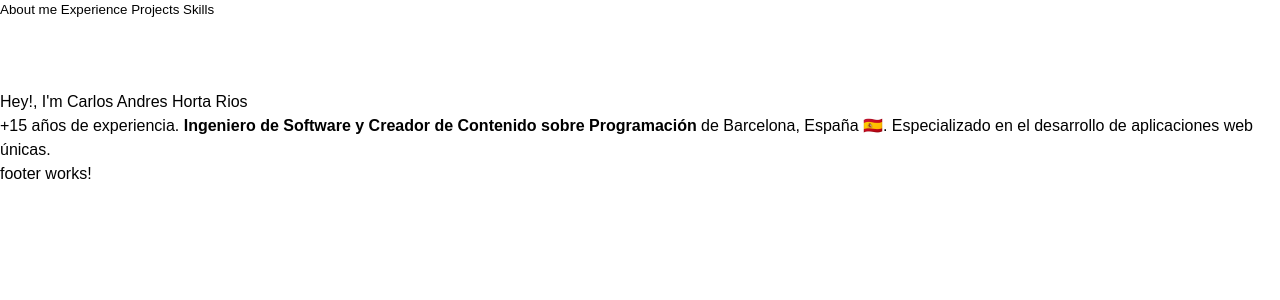
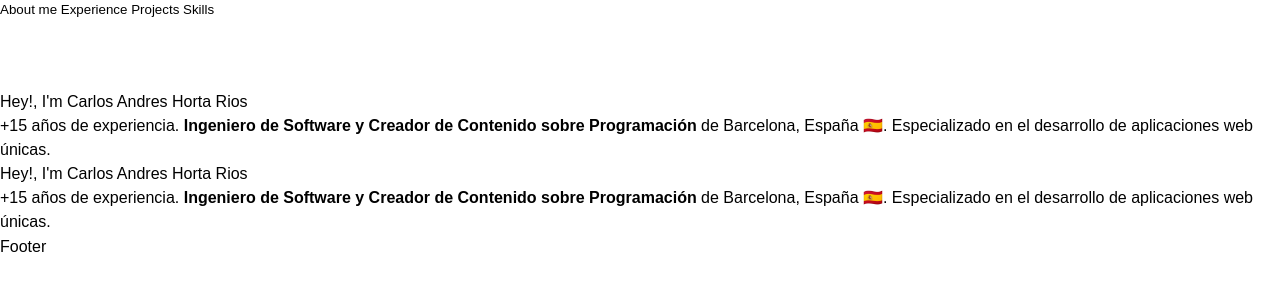
Before and after one commit to karlos-hr/portfolio, an Angular app: page / in a window 1280 px wide. Shown: the top 300 px of the page. Built offline with nearby package versions, Linux system fonts and the light colour scheme.

Commit message:
feat: fondo correcto

```diff
--- a/src/app/layout/footer/footer.component.html
+++ b/src/app/layout/footer/footer.component.html
@@ -1,3 +1,4 @@
-<p>
-  footer works!
-</p>
+<footer class="w-100 h-16 flex justify-around items-center backdrop-blur-md" style="border-top: 1px solid #f8fafc0f">
+
+Footer
+</footer>
--- a/src/app/layout/footer/footer.component.ts
+++ b/src/app/layout/footer/footer.component.ts
@@ -3,7 +3,7 @@ import { Component, OnInit } from '@angular/core';
 @Component({
   selector: 'app-footer',
   templateUrl: './footer.component.html',
-  styleUrls: ['./footer.component.css']
+  styleUrls: ['./footer.component.scss']
 })
 export class FooterComponent implements OnInit {
 
--- a/src/app/layout/header/header.component.html
+++ b/src/app/layout/header/header.component.html
@@ -1,4 +1,4 @@
-<header class="w-100  h-16 flex justify-around items-center sticky top-0 z-10 backdrop-blur-md" style="font-size: smaller; border-bottom: 1px solid #f8fafc0f">
+<header class="w-100 h-16 flex justify-around items-center sticky top-0 z-10 backdrop-blur-md" style="font-size: smaller; border-bottom: 1px solid #f8fafc0f">
 <nav class="flex flex-wrap gap-4 justify-center">
   <section class="flex flex-wrap gap-4">
     <a class="hover:cursor-pointer hover:text-yellow-500" href="#about-me">
--- a/src/app/layout/skeleton/skeleton.component.html
+++ b/src/app/layout/skeleton/skeleton.component.html
@@ -1,4 +1,4 @@
-<div style="width: 100%;" class="absolute top-0 z-[-2] h-screen bg-neutral-950 bg-[radial-gradient(ellipse_80%_80%_at_50%_-20%,rgba(120,119,198,0.3),rgba(255,255,255,0))]"></div>
+
 <app-header></app-header>
 <main>
   <router-outlet></router-outlet>
--- a/src/app/modules/home/home.component.html
+++ b/src/app/modules/home/home.component.html
@@ -1,9 +1,18 @@
 
 
 
-<section class="flex justify-center items-center ">
+<section class="section py-16 md:py-36 scroll-m-20 w-full mx-auto container lg:max-w-4xl md:max-w-2xl">
 
-  <article class="w-5/12">
+  <article class="max-w-xl p-3">
+    <h2 class="text-4xl font-bold tracking-tight text-gray-800 sm:text-5xl dark:text-white">Hey!, I'm {{name}}</h2>
+    <p class="mt-6 text-xl text-gray-800 dark:[&amp;>strong]:text-yellow-200 [&amp;>strong]:text-yellow-500 [&amp;>strong]:font-semibold dark:text-gray-300">
+      +15 años de experiencia. <strong>Ingeniero de Software y Creador de Contenido sobre Programación</strong> de Barcelona, España 🇪🇸. Especializado en el desarrollo de aplicaciones web
+      únicas.
+    </p>
+
+  </article>
+
+  <article class="max-w-xl p-3">
     <h2 class="text-4xl font-bold tracking-tight text-gray-800 sm:text-5xl dark:text-white">Hey!, I'm {{name}}</h2>
     <p class="mt-6 text-xl text-gray-800 dark:[&amp;>strong]:text-yellow-200 [&amp;>strong]:text-yellow-500 [&amp;>strong]:font-semibold dark:text-gray-300">
       +15 años de experiencia. <strong>Ingeniero de Software y Creador de Contenido sobre Programación</strong> de Barcelona, España 🇪🇸. Especializado en el desarrollo de aplicaciones web
--- a/src/index.html
+++ b/src/index.html
@@ -7,7 +7,9 @@
   <meta name="viewport" content="width=device-width, initial-scale=1">
   <link rel="icon" type="image/x-icon" href="favicon.ico">
 </head>
-<body>
+<body class="bg-neutral-950 bg-[radial-gradient(ellipse_80%_80%_at_50%_-10%,rgba(103,161,193,0.3),rgba(32,74,140,0.07))]" style="background-position: center; /* Center the image */
+background-repeat: no-repeat;
+background-size: cover;">
   <app-root></app-root>
 </body>
 </html>
```
Also changed, not shown: src/app/layout/footer/footer.component.css (deleted), src/app/layout/footer/footer.component.scss (added), 1 other file (tests, documents, lock files or other folders).
